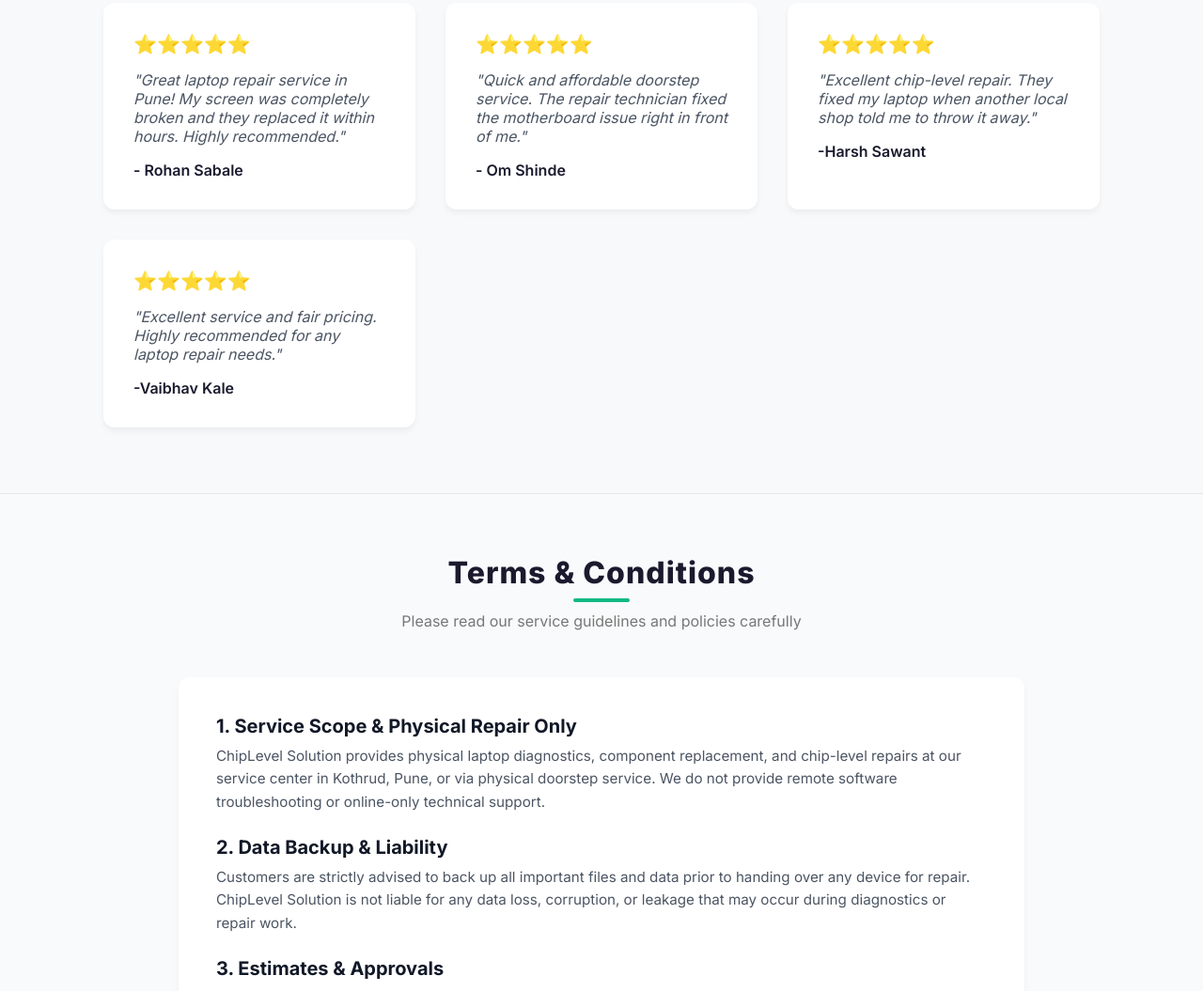
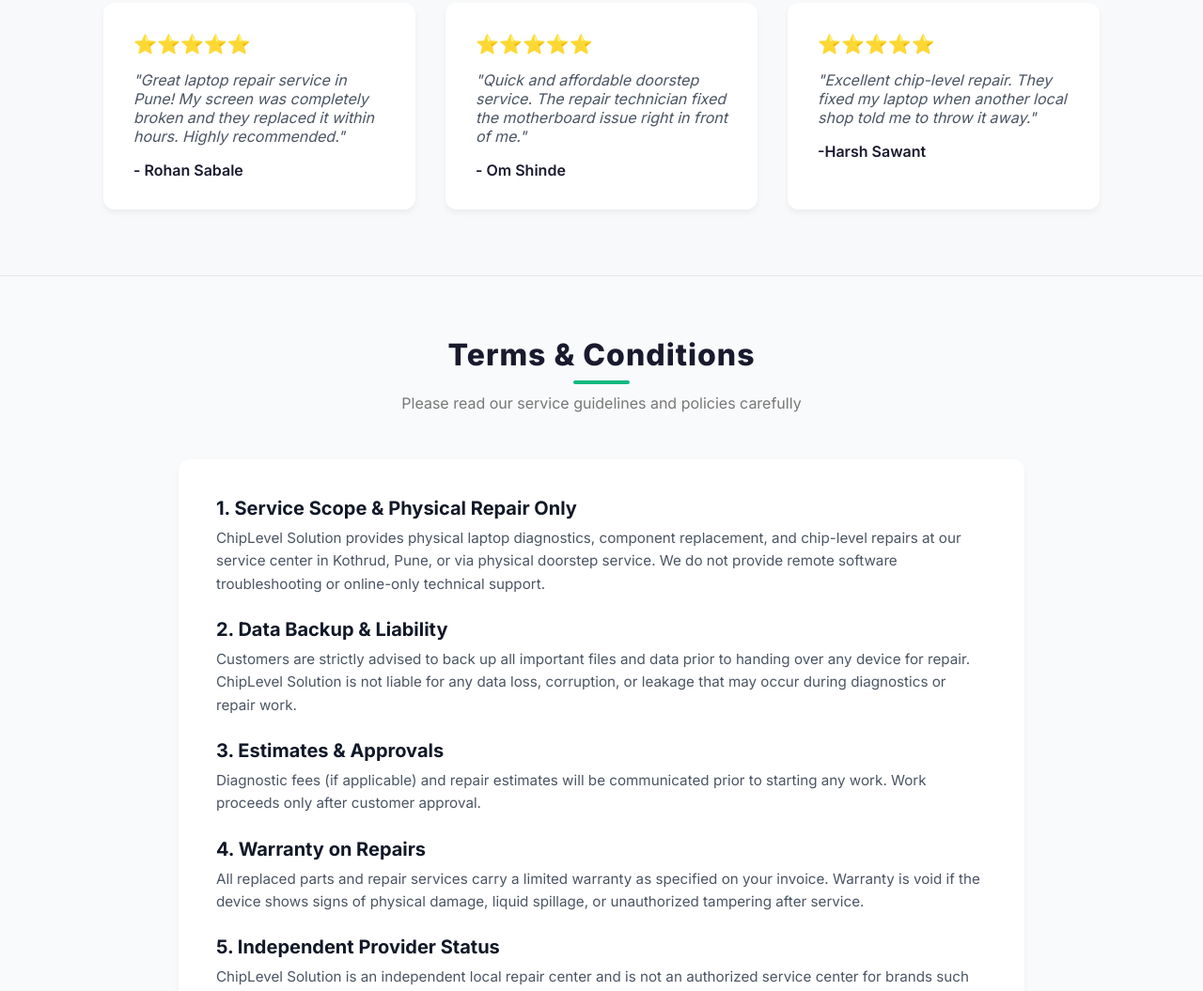
Before and after one commit to kolekarvu17-cyber/Vaibhav.github.io, a plain HTML site: page index.html in a window 1280 px wide. Shown: the part 4499-5554 px from the top of the page at 94% size. Drawn offline with nearby package versions, Linux system fonts and the light colour scheme; animation ran at ten frames a second.

Commit message:
Update index.html

```diff
--- a/index.html
+++ b/index.html
@@ -399,11 +399,6 @@
                     <p style="font-style: italic; color: #4b5563; margin-bottom: 1rem;">"Excellent chip-level repair. They fixed my laptop when another local shop told me to throw it away."</p>
                     <h4 style="font-weight: 600;">-Harsh Sawant</h4>
                 </div>
-                <div class="review-card" data-aos="fade-up" data-aos-delay="300" style="background: #fff; padding: 2rem; border-radius: 12px; box-shadow: 0 4px 6px rgba(0,0,0,0.05);">
-                    <div style="color: #f59e0b; font-size: 1.25rem; margin-bottom: 1rem;">⭐⭐⭐⭐⭐</div>
-                    <p style="font-style: italic; color: #4b5563; margin-bottom: 1rem;">"Excellent service and fair pricing. Highly recommended for any laptop repair needs."</p>
-                    <h4 style="font-weight: 600;">-Vaibhav Kale</h4>
-                </div>
             </div>
         </div>
     </section>
```
